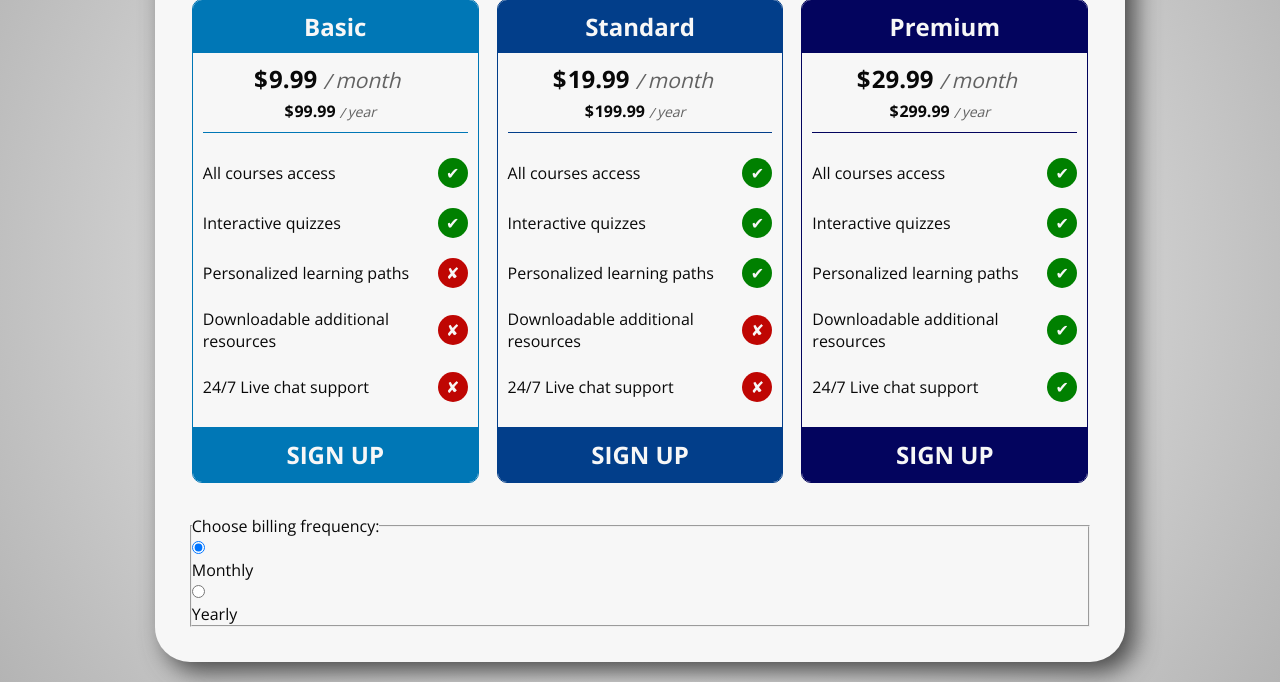
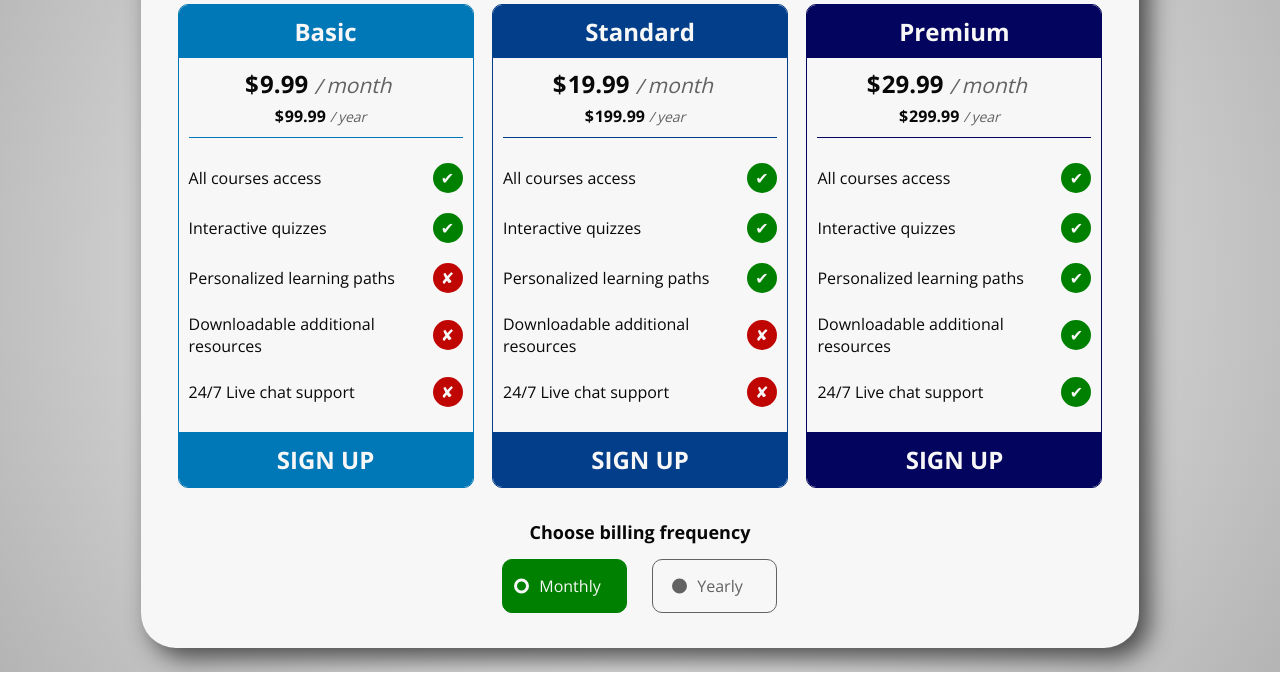
Before and after one commit to anna-inozemets/pricing_table, a website: page index.html in a window 1280 px wide. Shown: the part 128-810 px from the top of the page. Drawn offline with nearby package versions, Linux system fonts and the light colour scheme.

Commit message:
Styles for toggle billing plan button were added

```diff
--- a/index.html
+++ b/index.html
@@ -91,8 +91,8 @@
         </tbody>
       </table>
       <fieldset class="pricing-table__billing">
-        <legend>Choose billing frequency:</legend>
-        <label>
+        <legend>Choose billing frequency</legend>
+        <label class="active">
           <input type="radio" name="billingPlan" value="monthly" checked>
           <p>Monthly</p>
         </label>
--- a/styles/main.sass
+++ b/styles/main.sass
@@ -4,3 +4,4 @@
 @import './general.sass'
 @import './pricingTable.sass'
 @import './table.sass'
+@import './tableBilling.sass'
--- a/styles/table.sass
+++ b/styles/table.sass
@@ -95,6 +95,7 @@
             display: flex
             align-items: center
             justify-content: space-between
+            gap: 10px
             padding: 10px 0
 
             span
--- /dev/null
+++ b/styles/tableBilling.sass
@@ -0,0 +1,63 @@
+.pricing-table__billing
+  display: grid
+  grid-template-columns: repeat(2, 1fr)
+  gap: 25px
+  border: none
+
+  legend
+    display: block
+    margin-bottom: 15px
+    grid-column: 1/-1
+    font-size: 18px
+    font-weight: 700
+    text-align: center
+
+  label
+    position: relative
+    display: flex
+    align-items: center
+    justify-content: center
+    width: max-content
+    min-width: 125px
+    padding: 15px 15px 15px 25px
+    border-radius: 10px
+    border: 1px solid $main-grey-color
+    color: $main-grey-color
+
+    &:first-of-type
+      margin-left: auto
+
+    input
+      position: absolute
+      top: 0
+      left: 0
+      display: block
+      width: 100%
+      height: 100%
+      opacity: 0
+      cursor: pointer
+
+    p
+      position: relative
+
+      &::before
+        content: ''
+        position: absolute
+        top: 50%
+        transform: translateY(-50%)
+        left: -25px
+        display: block
+        width: 15px
+        height: 15px
+        border: 3px solid $main-grey-color
+        border-radius: 50%
+        background-color: $main-grey-color
+
+    &.active
+      color: $main-light-color
+      background-color: $accent-green-color
+      border-color: $accent-green-color
+
+      p::before
+        background-color: $accent-green-color
+        border-color: $main-light-color
```
Also changed, not shown: style.css, 1 other file.
